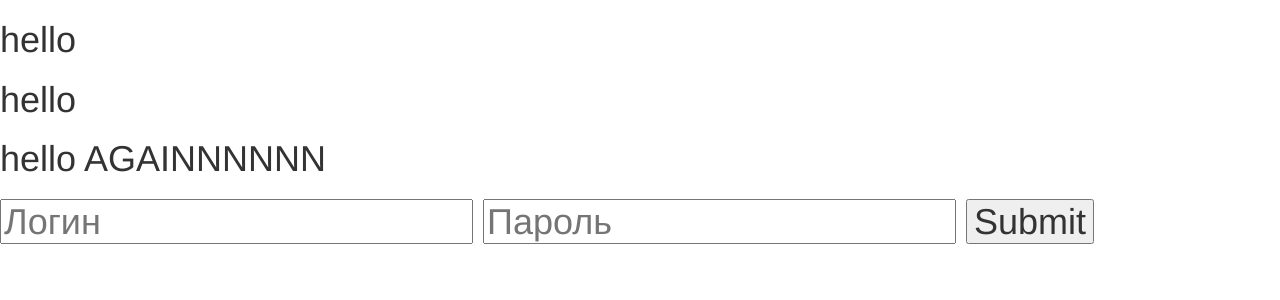
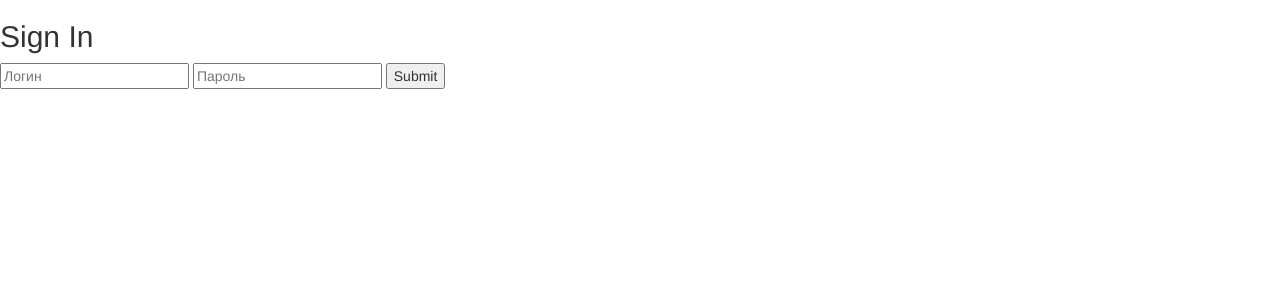
Before and after one commit to TeamberID/project-alfa, a Spring Boot app: page /login in a window 1280 px wide. Shown: the top 300 px of the page. Run offline with Spring Boot 4, Linux system fonts and the light colour scheme; some of the project's set-up classes (security, data sources, template engines, error pages and the like) are left out, and stand-ins take their place; some libraries are stand-ins or nearby versions.

Commit message:
Add vcs.xml to the gitignore. Fix bootstrap link in the few templates

```diff
--- a/project-alfa/src/main/resources/templates/login.ftl
+++ b/project-alfa/src/main/resources/templates/login.ftl
@@ -1,16 +1,12 @@
 <#ftl encoding='UTF-8'>
 <head>
-    <head>
-        <link href="/css/bootstrap.min.css" rel="stylesheet"/>
-    </head>
+    <link href="/bootstrap/bootstrap-3.3.2-dist/css/bootstrap.min.css" rel="stylesheet" type="text/css">
 </head>
 <body>
 <#if model.error.isPresent()>
 <div class="alert alert-danger" role="alert">Логин или пароль введены неверно</div>
 </#if>
-<h1>hello<h1>
-<h1>hello<h1>
-<h1>hello AGAINNNNNN<h1>
+<h2>Sign In</h2>
 <div class="content-block">
     <form class="form-horizontal" action="/login" method="post">
         <input name="login" placeholder="Логин">
--- a/project-alfa/src/main/resources/templates/registration.ftl
+++ b/project-alfa/src/main/resources/templates/registration.ftl
@@ -1,8 +1,6 @@
 <#ftl encoding='UTF-8'>
 <head>
-    <head>
-        <link href="/css/bootstrap.min.css" rel="stylesheet"/>
-    </head>
+    <link href="/bootstrap/bootstrap-3.3.2-dist/css/bootstrap.min.css" rel="stylesheet" type="text/css">
 </head>
 <body>
 <#if error??>
```
Also changed, not shown: 2 other files.
